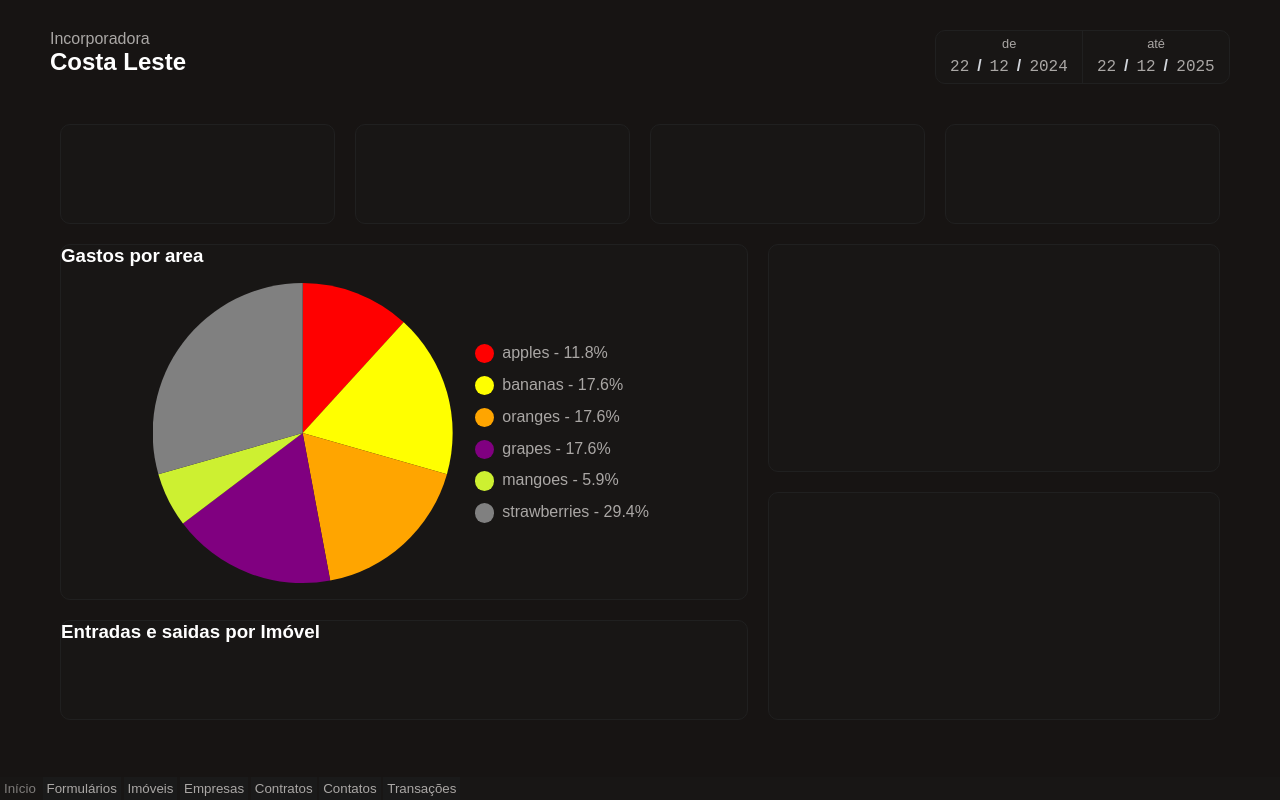
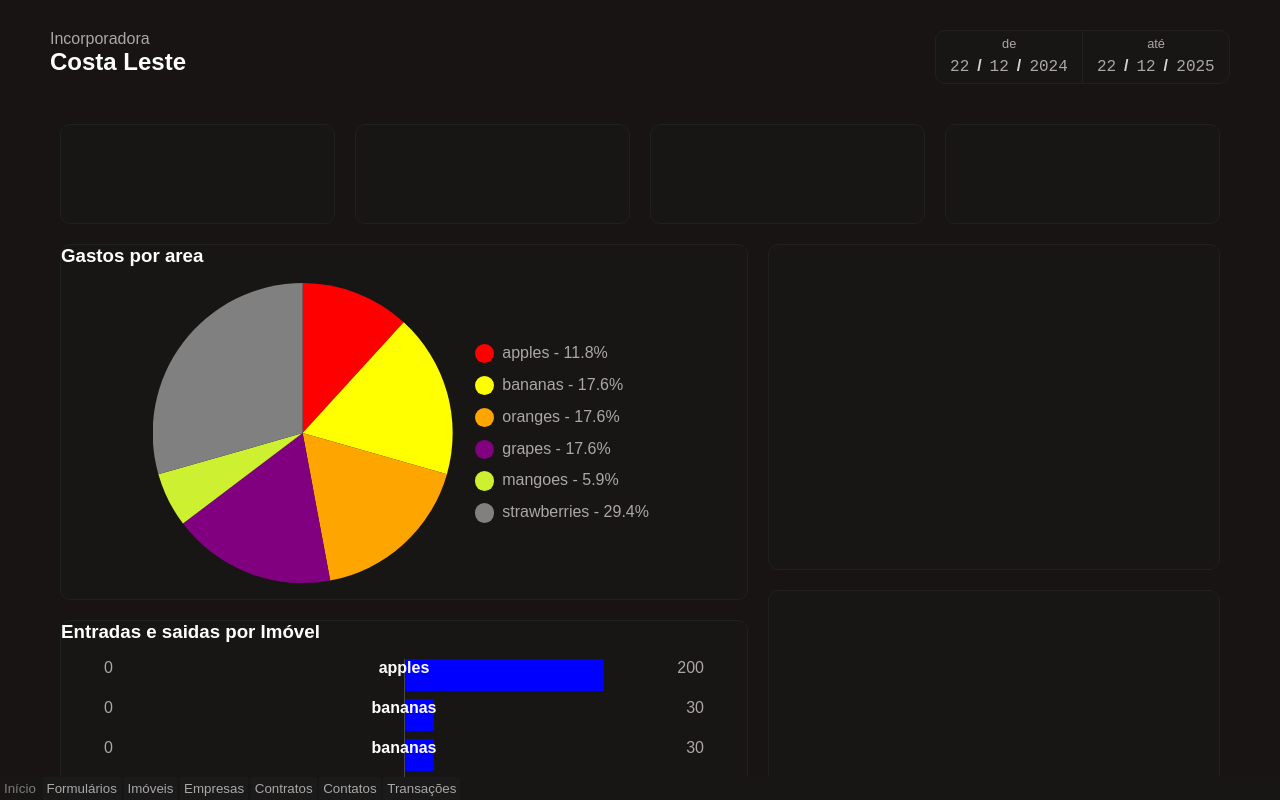
Before and after one commit to titoco3000/incorporadora-manager, a SvelteKit app: page / in a window 1280 px wide. Built offline with nearby package versions, Linux system fonts and the light colour scheme.

Commit message:
Adiciona BarGraph

```diff
--- /dev/null
+++ b/src/lib/components/GraphKit/BarGraph.svelte
@@ -0,0 +1,160 @@
+<script lang="ts">
+	interface Bar {
+		label: string;
+		value: number;
+		negativeValue?: number;
+	}
+
+	let { colors = ['red', 'blue'], data = [] } = $props<{ colors?: string[]; data?: Bar[] }>();
+
+	const largestValue = $derived(
+		Math.max(...data.map((bar: Bar) => Math.max(bar.value, Math.abs(bar.negativeValue || 0.001))))
+	);
+
+	$effect(() => console.log('larg: ', largestValue));
+
+	const hasNegatives = $derived(data.some((bar: Bar) => bar.negativeValue));
+
+	const processedBars = $derived(
+		data.map((bar: Bar, i: number) => ({
+			label: bar.label,
+			positive: bar.value,
+			negative: bar.negativeValue || 0
+		}))
+	);
+
+	let width = $state(0);
+</script>
+
+<main>
+	<div class="bars-container" bind:clientWidth={width}>
+		{#each processedBars as bar, i}
+			<div class="row" role="presentation">
+				<div class="bar-visual">
+					{#if hasNegatives}
+						<div class="sided-bar-container negative">
+							<div
+								class="sided-bar"
+								style:width={`${(bar.negative / largestValue) * 100}%`}
+								style:background-color={colors[0]}
+							></div>
+						</div>
+					{/if}
+					<div class="divider"></div>
+					<div class="sided-bar-container positive">
+						<div
+							class="sided-bar"
+							style:width={`${(bar.positive / largestValue) * 100}%`}
+							style:background-color={colors[1]}
+						></div>
+					</div>
+				</div>
+				<div class="label" class:hasNegatives>
+					{#if hasNegatives}
+						<div class="left-label">{bar.negative}</div>
+					{/if}
+					<div class="main-label">{bar.label}</div>
+					<div class="right-label">{bar.positive}</div>
+				</div>
+			</div>
+		{/each}
+	</div>
+</main>
+
+<style>
+	main {
+		display: flex;
+		flex-wrap: wrap;
+		justify-content: center;
+		align-items: center;
+		gap: 1em;
+		padding: 1em;
+	}
+	.bars-container {
+		position: relative;
+		width: 80vw;
+		max-width: 600px;
+	}
+
+	.bar-visual {
+		display: flex;
+		height: 100%;
+	}
+	.row {
+		width: 100%;
+		height: 40px;
+		position: relative;
+	}
+	.label {
+		position: absolute;
+		top: 0;
+		height: 100%;
+		width: 100%;
+		display: flex;
+		justify-content: space-between;
+		width: 100%;
+	}
+	.label.hasNegatives {
+		display: grid;
+		grid-template-columns: 1fr auto 1fr;
+	}
+	.left-label {
+		text-align: left;
+	}
+	.main-label {
+		text-align: center;
+		color: white;
+		font-weight: bold;
+	}
+	.right-label {
+		text-align: right;
+	}
+
+	.divider {
+		height: 100%;
+		width: 2px;
+		background-color: rgb(69, 69, 69);
+	}
+
+	.sided-bar-container {
+		width: 100%;
+		flex-grow: 1;
+	}
+
+	.positive {
+		text-align: left;
+	}
+
+	.negative {
+		text-align: right;
+	}
+
+	.sided-bar {
+		height: 80%;
+		display: inline-block;
+	}
+
+	.negative .sided-bar {
+		transform-origin: right center;
+	}
+	.positive .sided-bar {
+		transform-origin: left center;
+	}
+
+	.label > *,
+	.sided-bar {
+		transition:
+			filter 0.2s,
+			transform 0.2s,
+			font-size 0.2s,
+			color 0.2s;
+	}
+	.row:hover .label > * {
+		font-size: 1.2em;
+		color: white;
+	}
+	.row:hover .sided-bar {
+		transform: scaleY(1.1);
+		filter: brightness(1.1);
+	}
+</style>
--- a/src/routes/+page.svelte
+++ b/src/routes/+page.svelte
@@ -1,5 +1,6 @@
 <script lang="ts">
 	import DateRangeInput from "$lib/components/DateRangeInput.svelte";
+	import BarGraph from "$lib/components/GraphKit/BarGraph.svelte";
 	import PieGraph from "$lib/components/GraphKit/PieGraph.svelte";
 
 </script>
@@ -37,6 +38,14 @@
 				<h3>
 					Entradas e saidas por Imóvel
 				</h3>
+				<BarGraph data={[
+					{ label: 'apples', value: 200,  },
+					{ label: 'bananas', value: 30, },
+					{ label: 'bananas', value: 30, },
+					{ label: 'bananas', value: 30, },
+					{ label: 'bananas', value: 30, },
+					{ label: 'bananas', value: 30, negativeValue: 300 },
+				]}/>
 			</div>
 		</div>
 		<div class="panel-container column thin-column">
```
